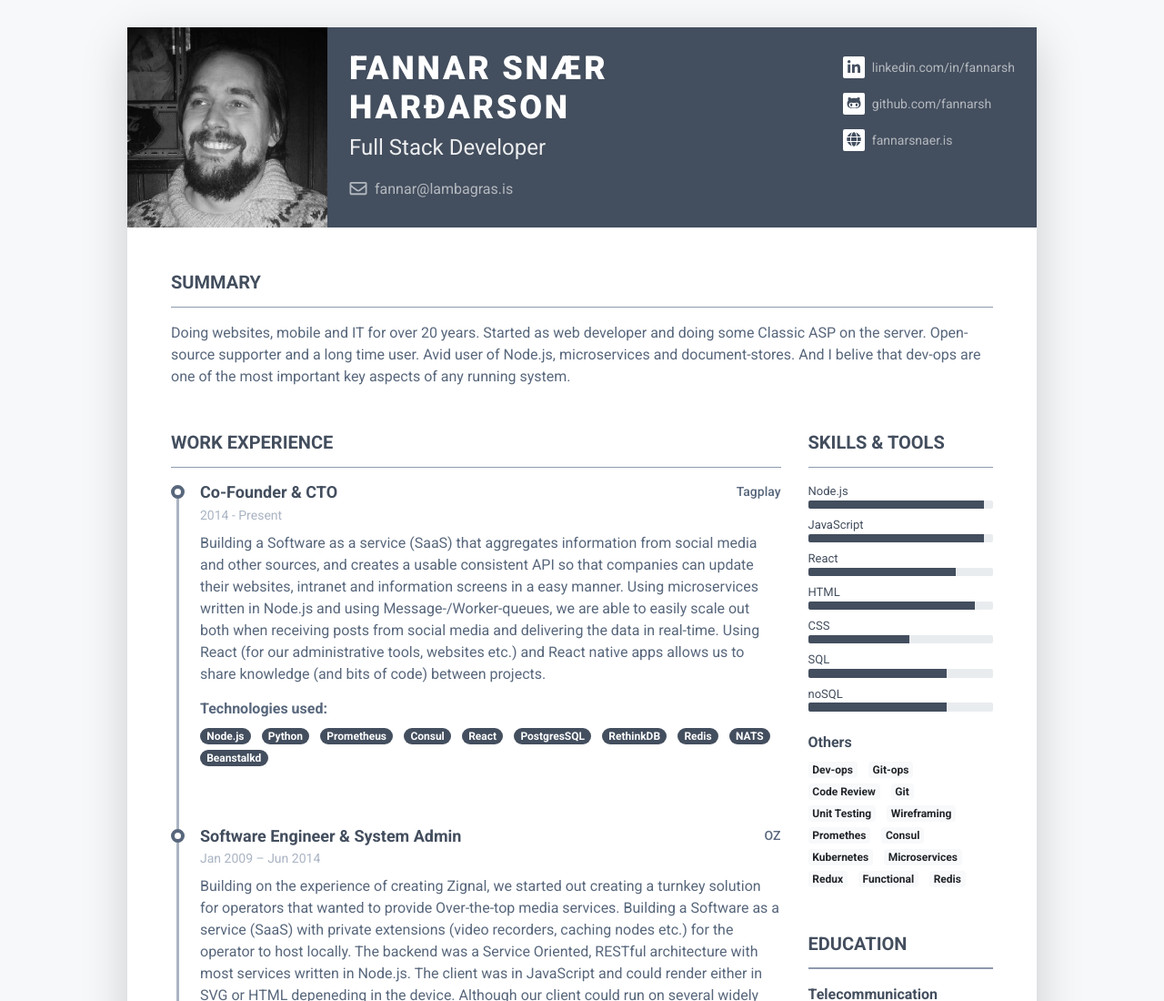
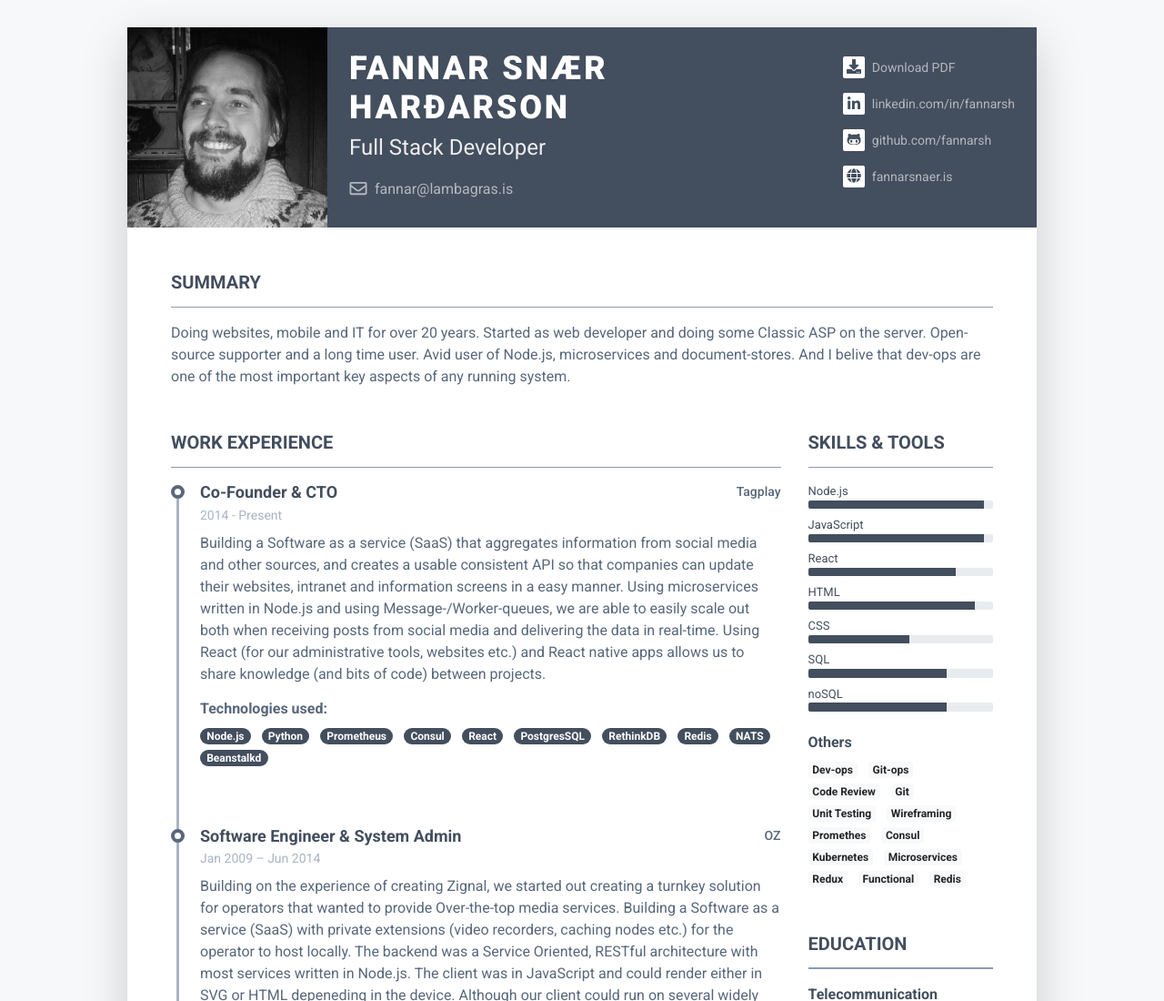
Before and after one commit to fannarsh/curriculum-vitae, a plain HTML site: page index.html in a window 1280 px wide. Shown: the top 1100 px of the page at 91% size. Drawn offline with Linux system fonts and the light colour scheme.

Commit message:
Adding download link to pdf

```diff
--- a/index.html
+++ b/index.html
@@ -39,9 +39,10 @@
 					    </div><!--//primary-info-->
 					    <div class="secondary-info ml-md-auto mt-2">
 						    <ul class="resume-social list-unstyled">
+	                <li class="mb-3"><a href="http://fannarsnaer.is/cv-fannar-snaer-hardarson.pdf"><span class="fa-container text-center mr-2"><i class="fas fa-download"></i></span>Download PDF</a></li>
 	                <li class="mb-3"><a href="https://linkedin.com/in/fannarsh"><span class="fa-container text-center mr-2"><i class="fab fa-linkedin-in fa-fw"></i></span>linkedin.com/in/fannarsh</a></li>
 	                <li class="mb-3"><a href="https://github.com/fannarsh"><span class="fa-container text-center mr-2"><i class="fab fa-github-alt fa-fw"></i></span>github.com/fannarsh</a></li>
-	                <li><a href="https://fannarsnaer.is"><span class="fa-container text-center mr-2"><i class="fas fa-globe"></i></span>fannarsnaer.is</a></li>
+	                <li><a href="http://fannarsnaer.is"><span class="fa-container text-center mr-2"><i class="fas fa-globe"></i></span>fannarsnaer.is</a></li>
 						    </ul>
 					    </div><!--//secondary-info-->
 
```
Also changed, not shown: 1 other file.
